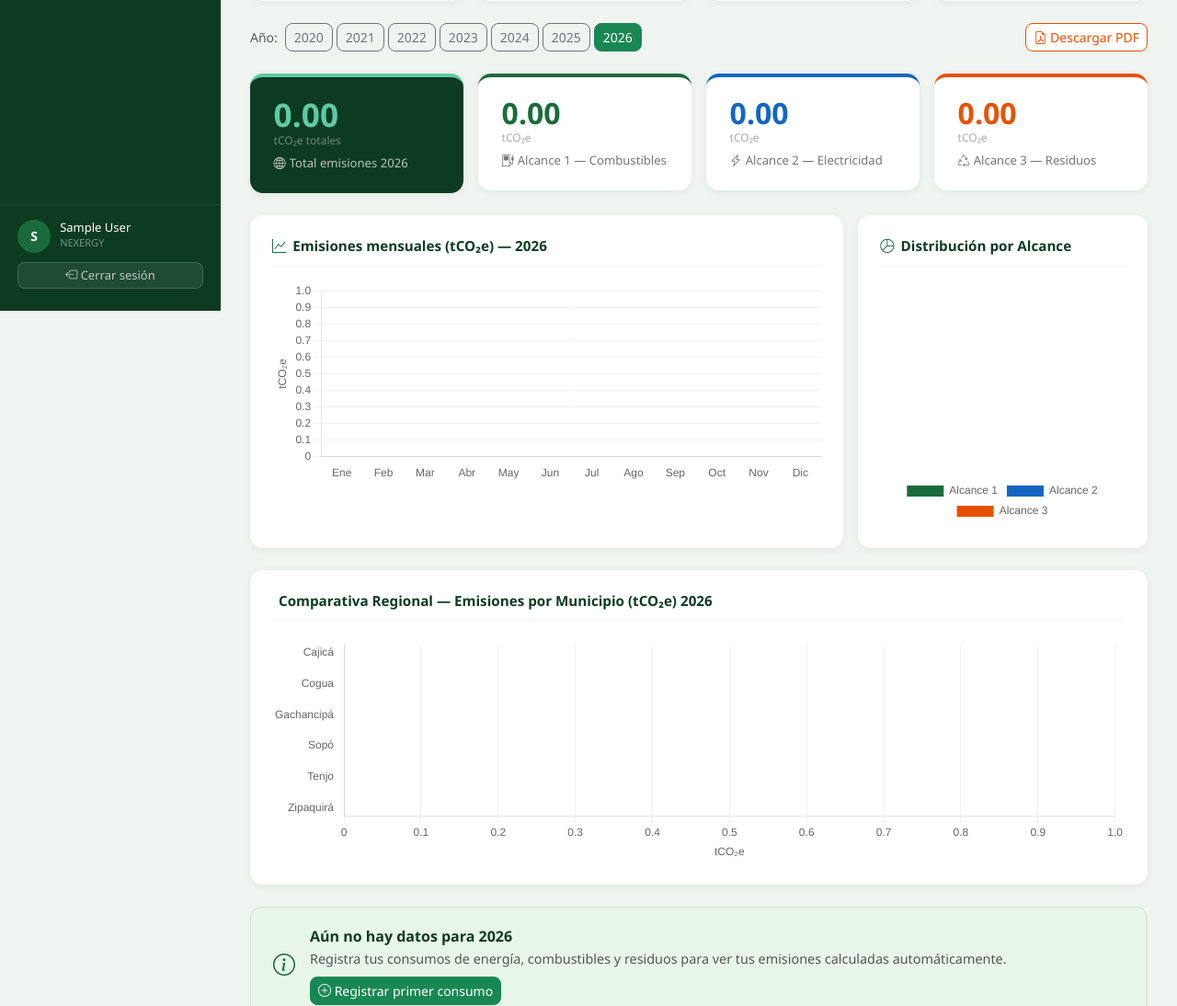
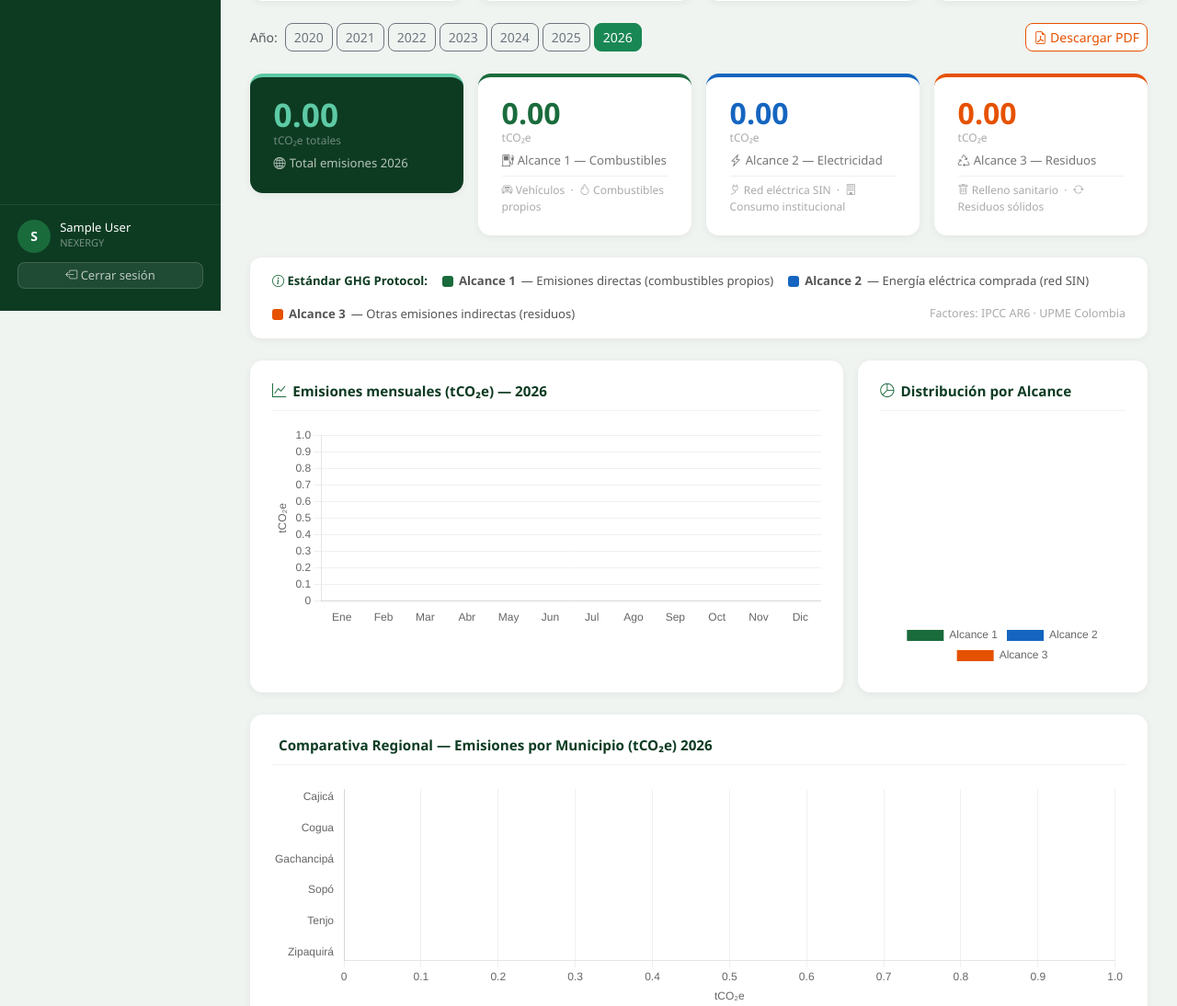
Before and after one commit to EisonAlexanderGonzalezDIaz/nexergy, a Django app: page /dashboard/kpis/ in a window 1280 px wide. Shown: the part 462-1556 px from the top of the page at 92% size. Run offline with Django 4.2, Linux system fonts and the light colour scheme; the visitor is signed in with stand-in values (Sample User, id 1); data comes from the database, SQL or seed files in the repository; data that the repository does not hold is empty.

Commit message:
feat: agregar leyenda y tooltips de alcances en dashboard

```diff
--- a/templates/dashboard/index.html
+++ b/templates/dashboard/index.html
@@ -89,26 +89,63 @@
     </div>
   </div>
   <div class="col-md-3">
-        <div class="kpi-card alcance-1">
+    <div class="kpi-card alcance-1" data-bs-toggle="tooltip" data-bs-placement="bottom"
+         title="Alcance 1: Emisiones DIRECTAS generadas por fuentes propias de la entidad — vehículos institucionales, calderas, generadores. Combustibles: gasolina, ACPM, gas natural, GLP.">
       <div class="kpi-value">{{ resumen.alcance_1|floatformat:2|default:"0.00" }}</div>
       <div class="kpi-unit">tCO₂e</div>
       <div class="kpi-label"><i class="bi bi-fuel-pump"></i> Alcance 1 — Combustibles</div>
+      <div style="font-size:.75rem; color:#aaa; margin-top:6px; border-top:1px solid #F0F0F0; padding-top:6px;">
+        <i class="bi bi-car-front"></i> Vehículos &nbsp;·&nbsp;
+        <i class="bi bi-droplet"></i> Combustibles propios
+      </div>
     </div>
   </div>
   <div class="col-md-3">
-        <div class="kpi-card alcance-2">
+    <div class="kpi-card alcance-2" data-bs-toggle="tooltip" data-bs-placement="bottom"
+         title="Alcance 2: Emisiones INDIRECTAS por consumo de energía eléctrica comprada a la red nacional (SIN). Depende del mix energético de Colombia — Factor UPME.">
       <div class="kpi-value">{{ resumen.alcance_2|floatformat:2|default:"0.00" }}</div>
       <div class="kpi-unit">tCO₂e</div>
       <div class="kpi-label"><i class="bi bi-lightning-charge"></i> Alcance 2 — Electricidad</div>
+      <div style="font-size:.75rem; color:#aaa; margin-top:6px; border-top:1px solid #F0F0F0; padding-top:6px;">
+        <i class="bi bi-plug"></i> Red eléctrica SIN &nbsp;·&nbsp;
+        <i class="bi bi-building"></i> Consumo institucional
+      </div>
     </div>
   </div>
   <div class="col-md-3">
-        <div class="kpi-card alcance-3">
+    <div class="kpi-card alcance-3" data-bs-toggle="tooltip" data-bs-placement="bottom"
+         title="Alcance 3: Otras emisiones INDIRECTAS — residuos sólidos enviados al relleno sanitario. Incluye la descomposición anaeróbica que genera metano (CH₄).">
       <div class="kpi-value">{{ resumen.alcance_3|floatformat:2|default:"0.00" }}</div>
       <div class="kpi-unit">tCO₂e</div>
       <div class="kpi-label"><i class="bi bi-recycle"></i> Alcance 3 — Residuos</div>
+      <div style="font-size:.75rem; color:#aaa; margin-top:6px; border-top:1px solid #F0F0F0; padding-top:6px;">
+        <i class="bi bi-trash"></i> Relleno sanitario &nbsp;·&nbsp;
+        <i class="bi bi-arrow-repeat"></i> Residuos sólidos
       </div>
     </div>
+  </div>
+</div>
+
+<!-- Leyenda de alcances -->
+<div style="background:#fff; border-radius:12px; padding:1rem 1.5rem; margin-bottom:1.5rem; box-shadow:0 2px 8px rgba(0,0,0,.06); display:flex; flex-wrap:wrap; gap:16px; align-items:center;">
+  <span style="font-size:.82rem; font-weight:600; color:#0D3B22;">
+    <i class="bi bi-info-circle" style="color:#1A6B3C;"></i> Estándar GHG Protocol:
+  </span>
+  <span style="font-size:.82rem; color:#555; display:flex; align-items:center; gap:6px;">
+    <span style="width:12px; height:12px; background:#1A6B3C; border-radius:3px; display:inline-block;"></span>
+    <strong>Alcance 1</strong> — Emisiones directas (combustibles propios)
+  </span>
+  <span style="font-size:.82rem; color:#555; display:flex; align-items:center; gap:6px;">
+    <span style="width:12px; height:12px; background:#1565C0; border-radius:3px; display:inline-block;"></span>
+    <strong>Alcance 2</strong> — Energía eléctrica comprada (red SIN)
+  </span>
+  <span style="font-size:.82rem; color:#555; display:flex; align-items:center; gap:6px;">
+    <span style="width:12px; height:12px; background:#E65100; border-radius:3px; display:inline-block;"></span>
+    <strong>Alcance 3</strong> — Otras emisiones indirectas (residuos)
+  </span>
+  <span style="font-size:.78rem; color:#aaa; margin-left:auto;">
+    Factores: IPCC AR6 · UPME Colombia
+  </span>
 </div>
 
     <!-- Gráficas fila 1 -->
@@ -224,5 +261,9 @@ new Chart(document.getElementById('chartComparativa'), {
   },
   options: { indexAxis:'y', responsive:true, plugins:{legend:{display:false}}, scales:{ x:{beginAtZero:true, title:{display:true,text:'tCO₂e'}, grid:{color:'#F0F0F0'}}, y:{grid:{display:false}} } }
 });
+
+// Inicializar tooltips Bootstrap
+const tooltips = document.querySelectorAll('[data-bs-toggle="tooltip"]');
+tooltips.forEach(el => new bootstrap.Tooltip(el));
 </script>
 {% endblock %}
```
Lines whose indentation alone changed are shown as unchanged.
